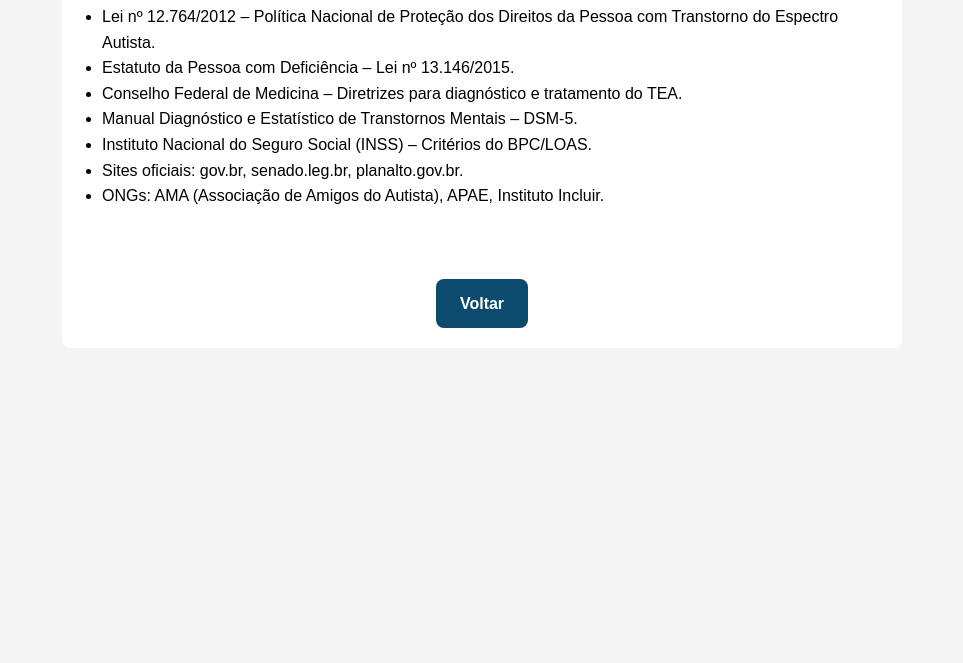
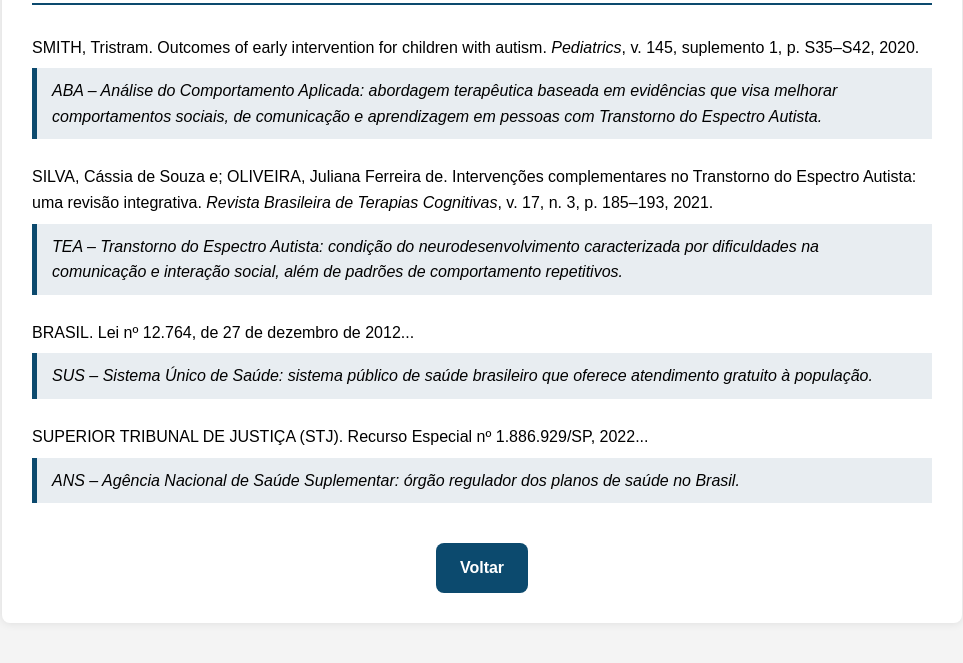
Before and after one commit to Kawae01/Autismo, a plain HTML site: page Referencias.html in a window 1280 px wide. Shown: the part 150-813 px from the top of the page, without its empty margins (158-1121 px from the left). Drawn offline with Linux system fonts and the light colour scheme.

Commit message:
Update Referencias.html

```diff
--- a/Referencias.html
+++ b/Referencias.html
@@ -1,8 +1,8 @@
 <!DOCTYPE html>
 <html lang="pt-BR">
 <head>
-  <meta charset="UTF-8">
-  <meta name="viewport" content="width=device-width, initial-scale=1.0">
+  <meta charset="UTF-8" />
+  <meta name="viewport" content="width=device-width, initial-scale=1.0"/>
   <title>Referências</title>
   <style>
     body {
@@ -14,21 +14,36 @@
     }
 
     main {
-      max-width: 800px;
+      max-width: 900px;
       margin: 40px auto;
       background: white;
-      padding: 20px;
+      padding: 30px;
       border-radius: 8px;
+      box-shadow: 0 0 10px rgba(0,0,0,0.1);
     }
 
     h1 {
       color: #0c4a6e;
-      text-align: center;
+      border-bottom: 2px solid #0c4a6e;
+      padding-bottom: 10px;
+      margin-bottom: 30px;
     }
 
-    ul {
-      list-style-type: disc;
-      padding-left: 20px;
+    .referencia {
+      margin-bottom: 25px;
+    }
+
+    .complemento {
+      background-color: #e8edf1;
+      padding: 10px 15px;
+      border-left: 5px solid #0c4a6e;
+      margin-top: 8px;
+      font-style: italic;
+    }
+
+    .voltar-container {
+      text-align: center;
+      margin-top: 40px;
     }
 
     .btn-voltar {
@@ -39,38 +54,51 @@
       text-decoration: none;
       border-radius: 8px;
       font-weight: bold;
-      margin-top: 30px;
       transition: background-color 0.3s ease;
     }
 
     .btn-voltar:hover {
       background-color: #075985;
     }
-
-    .voltar-container {
-      text-align: center;
-      margin-top: 40px;
-    }
   </style>
 </head>
 <body>
 
-  <main>
-    <h1>Referências</h1>
-    <ul>
-      <li>Lei nº 12.764/2012 – Política Nacional de Proteção dos Direitos da Pessoa com Transtorno do Espectro Autista.</li>
-      <li>Estatuto da Pessoa com Deficiência – Lei nº 13.146/2015.</li>
-      <li>Conselho Federal de Medicina – Diretrizes para diagnóstico e tratamento do TEA.</li>
-      <li>Manual Diagnóstico e Estatístico de Transtornos Mentais – DSM-5.</li>
-      <li>Instituto Nacional do Seguro Social (INSS) – Critérios do BPC/LOAS.</li>
-      <li>Sites oficiais: gov.br, senado.leg.br, planalto.gov.br.</li>
-      <li>ONGs: AMA (Associação de Amigos do Autista), APAE, Instituto Incluir.</li>
-    </ul>
+<main>
+  <h1>Referências</h1>
 
-    <div class="voltar-container">
-      <a href="index.html" class="btn-voltar">Voltar</a>
+  <div class="referencia">
+    SMITH, Tristram. Outcomes of early intervention for children with autism. <em>Pediatrics</em>, v. 145, suplemento 1, p. S35–S42, 2020.
+    <div class="complemento">
+      ABA – Análise do Comportamento Aplicada: abordagem terapêutica baseada em evidências que visa melhorar comportamentos sociais, de comunicação e aprendizagem em pessoas com Transtorno do Espectro Autista.
     </div>
-  </main>
+  </div>
+
+  <div class="referencia">
+    SILVA, Cássia de Souza e; OLIVEIRA, Juliana Ferreira de. Intervenções complementares no Transtorno do Espectro Autista: uma revisão integrativa. <em>Revista Brasileira de Terapias Cognitivas</em>, v. 17, n. 3, p. 185–193, 2021.
+    <div class="complemento">
+      TEA – Transtorno do Espectro Autista: condição do neurodesenvolvimento caracterizada por dificuldades na comunicação e interação social, além de padrões de comportamento repetitivos.
+    </div>
+  </div>
+
+  <div class="referencia">
+    BRASIL. Lei nº 12.764, de 27 de dezembro de 2012...
+    <div class="complemento">
+      SUS – Sistema Único de Saúde: sistema público de saúde brasileiro que oferece atendimento gratuito à população.
+    </div>
+  </div>
+
+  <div class="referencia">
+    SUPERIOR TRIBUNAL DE JUSTIÇA (STJ). Recurso Especial nº 1.886.929/SP, 2022...
+    <div class="complemento">
+      ANS – Agência Nacional de Saúde Suplementar: órgão regulador dos planos de saúde no Brasil.
+    </div>
+  </div>
+
+  <div class="voltar-container">
+    <a href="index.html" class="btn-voltar">Voltar</a>
+  </div>
+</main>
 
 </body>
 </html>
```
